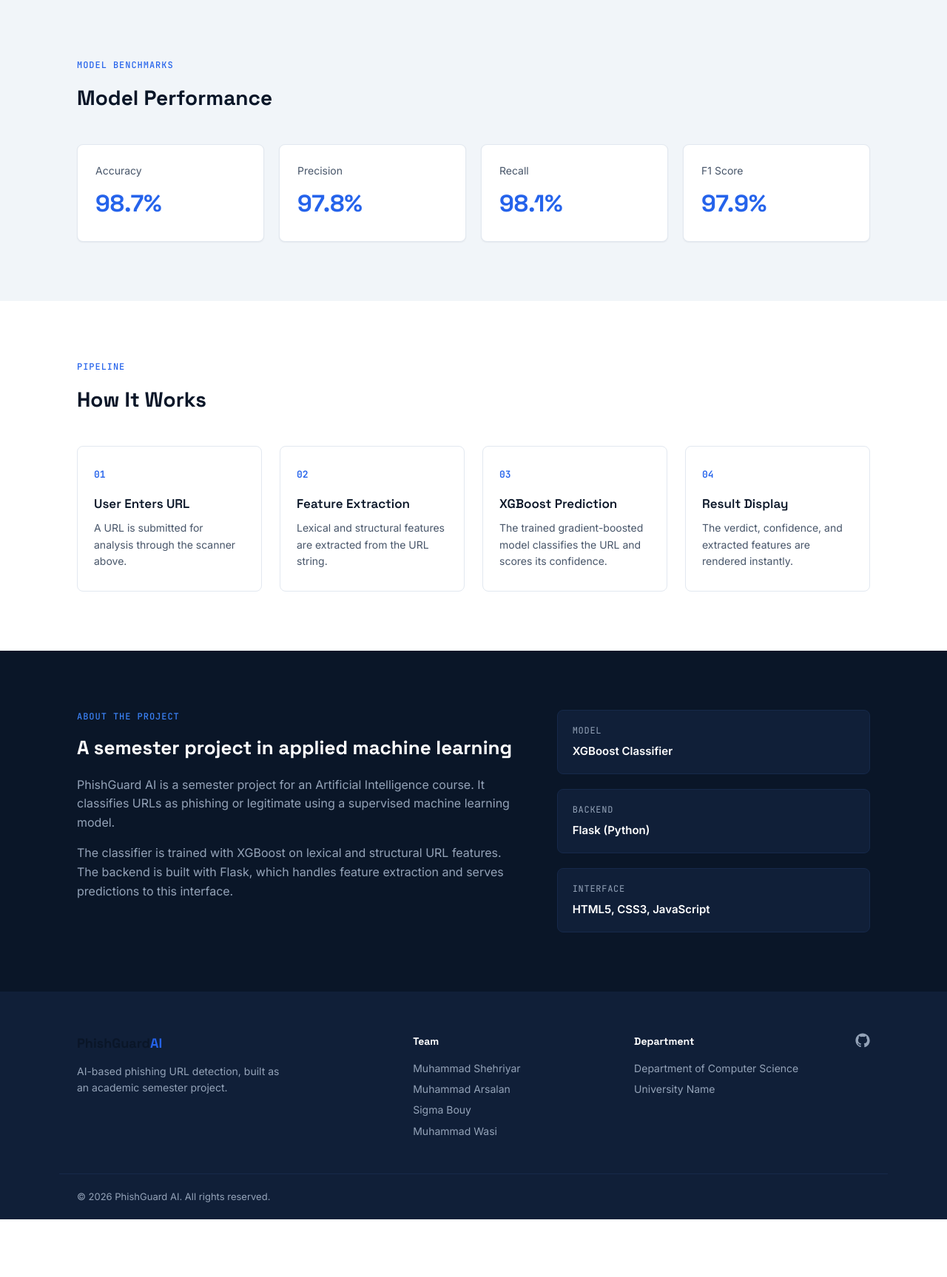
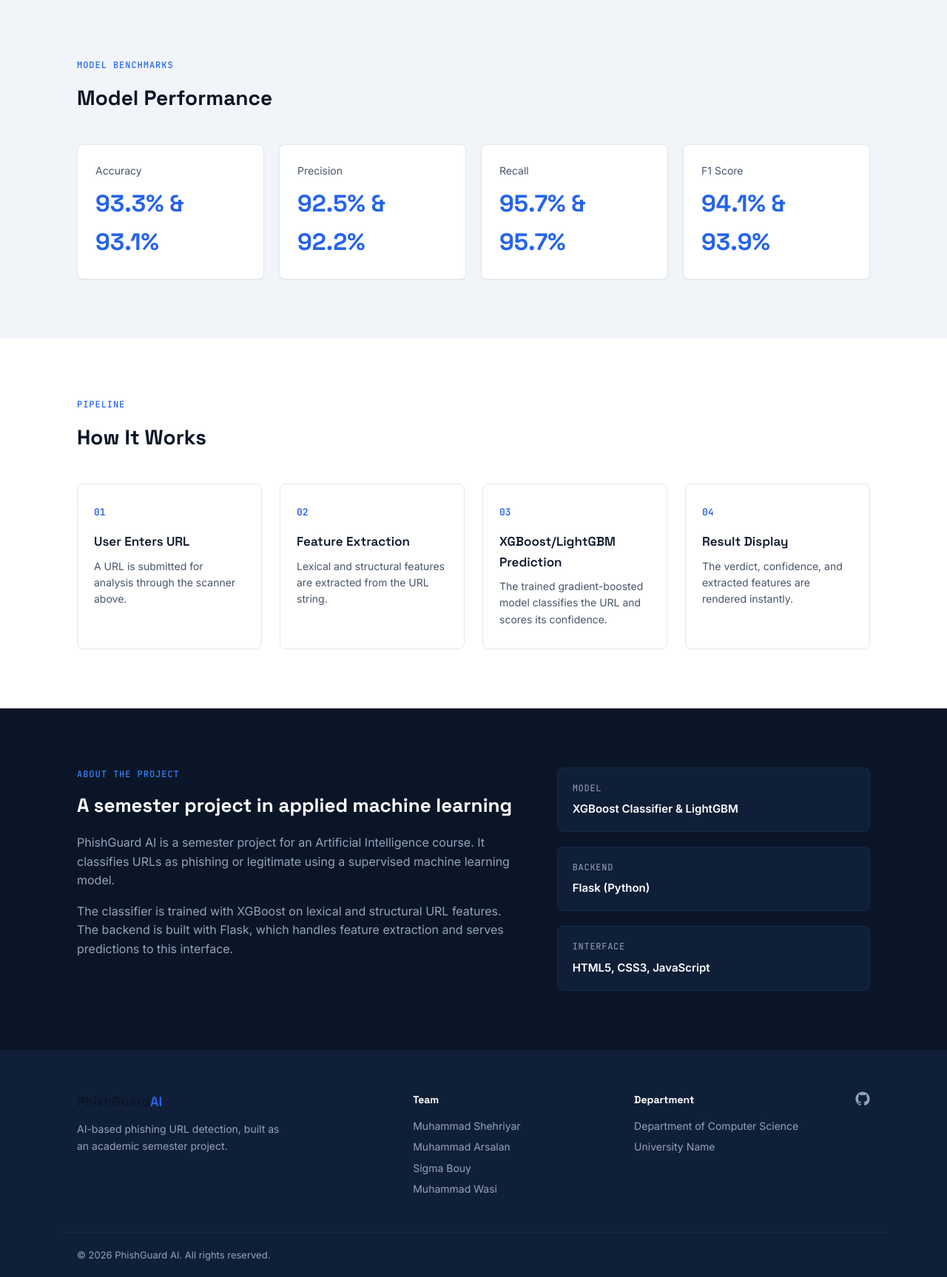
Before and after one commit to arsalanhack/Phishing_URL_Detector, a Flask app: page / in a window 1280 px wide. Shown: the part 576-2303 px from the top of the page at 74% size. Before the commit the page ends 2225 px from the top, so only its background shows below. Run offline with Flask 3, Linux system fonts and the light colour scheme; parts of the project's set-up code (start-up, migrations or seed data) failed here and were passed over.

Commit message:
Final working main branch

```diff
--- a/app.py
+++ b/app.py
@@ -1,8 +1,7 @@
 from flask import Flask, render_template, request, jsonify
-
-from utils.validator import validate_url
 from utils.feature_extractor import FeatureExtractor
 from utils.predictor import Predictor
+from utils.validator import URLValidator
 
 app = Flask(__name__)
 
@@ -21,21 +20,28 @@ def predict():
     data = request.get_json()
 
     url = data.get("url")
+    model_name = data.get("model", "xgboost")
+        # Validate URL format
+    if not URLValidator.is_valid_url(url):
+        return jsonify({
+            "error": "Please enter a valid URL (including https://)"
+        })
 
-    model_name = data.get("model", "xgboost")
+    # Check if the domain actually exists
+    if not URLValidator.domain_exists(url):
+        return jsonify({
+            "error": "This website does not exist."
+        })
 
-    if not validate_url(url):
-        return jsonify({
-            "error": "Invalid URL"
-        }), 400
-
+    # Extract features
     features = extractor.extract_features(url)
 
-
+    # Predict
     result = predictor.predict(
         features,
         model_name=model_name
     )
+
     return jsonify(result)
 
 
--- a/static/js/script.js
+++ b/static/js/script.js
@@ -77,6 +77,12 @@
       }
 
       const data = await response.json();
+
+      if (data.error) {
+          alert(data.error);
+          return;
+      }
+
       renderResult(data, url);
     } catch (error) {
       renderError(error);
--- a/templates/index.html
+++ b/templates/index.html
@@ -72,7 +72,7 @@
             <li><a href="#team">Team</a></li>
             <li>
               <a
-                href="https://github.com"
+                href="https://github.com/arsalanhack/Phishing_URL_Detector"
                 target="_blank"
                 rel="noopener noreferrer"
                 class="nav-github"
@@ -233,19 +233,23 @@
           <div class="metrics-grid">
             <div class="metric-card">
               <span class="metric-label">Accuracy</span>
-              <span class="metric-value" id="metric-accuracy">98.7%</span>
+              <span class="metric-value" id="metric-accuracy"
+                >93.3% & 93.1%</span
+              >
             </div>
             <div class="metric-card">
               <span class="metric-label">Precision</span>
-              <span class="metric-value" id="metric-precision">97.8%</span>
+              <span class="metric-value" id="metric-precision"
+                >92.5% & 92.2%</span
+              >
             </div>
             <div class="metric-card">
               <span class="metric-label">Recall</span>
-              <span class="metric-value" id="metric-recall">98.1%</span>
+              <span class="metric-value" id="metric-recall">95.7% & 95.7%</span>
             </div>
             <div class="metric-card">
               <span class="metric-label">F1 Score</span>
-              <span class="metric-value" id="metric-f1">97.9%</span>
+              <span class="metric-value" id="metric-f1">94.1% & 93.9%</span>
             </div>
           </div>
         </div>
@@ -276,7 +280,7 @@
             </li>
             <li class="pipeline-step">
               <span class="pipeline-index">03</span>
-              <h3>XGBoost Prediction</h3>
+              <h3>XGBoost/LightGBM Prediction</h3>
               <p>
                 The trained gradient-boosted model classifies the URL and scores
                 its confidence.
@@ -316,7 +320,7 @@
           <dl class="about-facts">
             <div class="about-fact">
               <dt>Model</dt>
-              <dd>XGBoost Classifier</dd>
+              <dd>XGBoost Classifier & LightGBM</dd>
             </div>
             <div class="about-fact">
               <dt>Backend</dt>
```
Also changed, not shown: utils/validator.py (+29 -6 lines).
